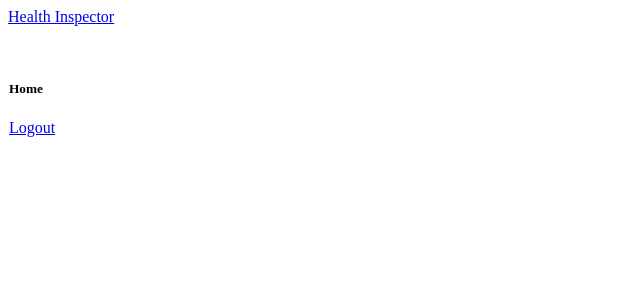
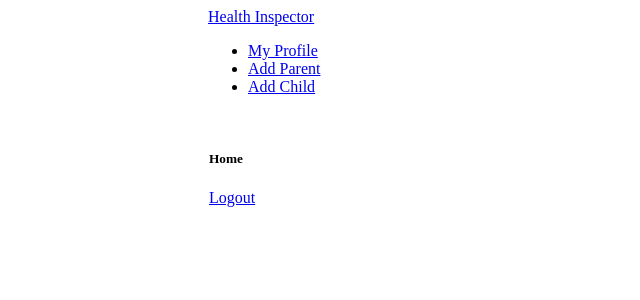
Before and after one commit to rochakgupta/health-inspector, a Django app: page / in a window 1280 px wide. Shown: the top 300 px of the page, without its empty margins (0-640 px from the left). Run offline with Django 3.2, Linux system fonts and the light colour scheme; a user stored in the database is signed in; tables that the repository leaves empty hold one stand-in row (values such as "Sample post"); parts of the project's set-up code (start-up, migrations or seed data) failed here and were passed over; some libraries are stand-ins or nearby versions.

Commit message:
Add Sign Up - Parent and Sign Up - Child

```diff
--- a/health_inspector/account/models.py
+++ b/health_inspector/account/models.py
@@ -48,7 +48,7 @@ class Child(models.Model):
     first_name = models.CharField(max_length=30, null=True, blank=True)
     last_name = models.CharField(max_length=30, null=True, blank=True)
     gender = models.CharField(max_length=2, choices=GENDER_CHOICES, default=GENDER_CHOICES[2][0])
-    parent = models.ForeignKey(CustomUser, on_delete=models.CASCADE, related_name="children")
+    parent = models.ForeignKey(Parent, on_delete=models.CASCADE, related_name="children")
 
     class Meta:
         verbose_name = 'Child'
--- a/health_inspector/account/urls.py
+++ b/health_inspector/account/urls.py
@@ -1,9 +1,11 @@
 from django.conf.urls import url
-from .views import home, login, signup_doctor, logout
+from .views import home, login, signup_doctor, signup_parent, signup_child, logout
 
 urlpatterns = [
     url(r'^$', home, name = "home"),
     url(r'^login/$', login, name = "login"),
     url(r'^logout/$', logout, name = "logout"),
     url(r'^signup-doctor/$', signup_doctor, name ="signup-doctor" ),
+    url(r'^signup-parent/$', signup_parent, name ="signup-parent" ),
+    url(r'^signup-child/$', signup_child, name ="signup-child" ),
 ]
--- a/health_inspector/account/views.py
+++ b/health_inspector/account/views.py
@@ -50,12 +50,53 @@ def signup_doctor(request):
             return render(request, 'account/auth/doctor_signup.html', {'b': b, 'd': d})
         else:
             custom_user = b.save(commit=False)
+            custom_user.username = b.cleaned_data['phone']
             custom_user.set_password(b.cleaned_data['password'])
             custom_user.is_doctor = True
             custom_user.save()
             doctor = d.save(commit=False)
             doctor.doctor = custom_user
             doctor.save()
+            return redirect(reverse('home'))
+
+@login_required
+def signup_parent(request):
+    if not request.user.is_doctor:
+        return redirect(reverse('home'))
+    if request.method == 'GET':
+        context = {'b': BaseSignupForm(prefix='b'), 'p': ParentSignupForm(prefix='p')}
+        return render(request, 'account/auth/parent_signup.html', context)
+    else:
+        b = BaseSignupForm(request.POST, prefix='b')
+        p = ParentSignupForm(request.POST, prefix='p')
+        if not b.is_valid() or not p.is_valid():
+            return render(request, 'account/auth/parent_signup.html', {'b': b, 'p': p})
+        else:
+            custom_user = b.save(commit=False)
+            custom_user.username = b.cleaned_data['phone']
+            custom_user.set_password(b.cleaned_data['password'])
+            custom_user.is_doctor = False
+            custom_user.save()
+            parent = p.save(commit=False)
+            parent.parent = custom_user
+            parent.save()
+            return redirect(reverse('home'))
+
+@login_required
+def signup_child(request):
+    if not request.user.is_doctor:
+        return redirect(reverse('home'))
+    if request.method == 'GET':
+        context = {'f': ChildSignupForm()}
+        return render(request, 'account/auth/child_signup.html', context)
+    else:
+        f = ChildSignupForm(request.POST)
+        if not f.is_valid():
+            return render(request, 'account/auth/child_signup.html', {'f': f})
+        else:
+            child = f.save(commit=False)
+            child.parent = f.valid_parent
+            child.save()
             return redirect(reverse('home'))
 
 def logout(request):
--- a/health_inspector/templates/common/base.html
+++ b/health_inspector/templates/common/base.html
@@ -6,6 +6,20 @@
         <link href="{% static 'common/css/font-awesome.min.css' %}" rel="stylesheet">
         {% include 'material/includes/material_css.html' %}
         <link href="{% static 'common/css/base.css' %}" rel="stylesheet">
+        {% if request.user.is_authenticated %}
+        <style>
+            @media only screen and (min-width : 992px) {
+                header, main{
+                    padding-left: 200px;
+                }
+            }
+            @media only screen and (max-width : 992px) {
+                header, main{
+                    padding-left: 0;
+                }
+            }
+        </style>
+        {% endif %}
         {% block extrahead %} {% endblock %}
     </head>
     <body class="teal">
@@ -13,13 +27,24 @@
             <nav class="top-nav white">
                 <div class="nav-wrapper">
                     <a href="{% url 'home' %}" class="brand-logo teal-text center">Health Inspector</a>
-                    {% block header-content %}
-                        {% if request.user.is_authenticated %}
-
-                        {% endif %}
-                    {% endblock %}
+                    {% if request.user.is_authenticated %}
+                        <div class="container" style="margin-left: 20px;">
+                            <a href="#" data-activates="slide-out" class="button-collapse top-nav full hide-on-large-only teal-text"><i class="mdi-navigation-menu"></i></a>
+                        </div>
+                    {% endif %}
                 </div>
             </nav>
+            {% if request.user.is_authenticated %}
+            <ul id="slide-out" class="side-nav fixed" style="width: 200px;">
+                {% if request.user.is_doctor %}
+                <li><a href="#" class="teal-text">My Profile</a></li>
+                <li><a href="{% url 'signup-parent' %}" class="teal-text">Add Parent</a></li>
+                <li><a href="{% url 'signup-child' %}" class="teal-text">Add Child</a></li>
+                {% else %}
+                <li><a href="#" class="teal-text">My Profile</a></li>
+                {% endif %}
+            </ul>
+            {% endif %}
         </header>
         <main class="container">
             {% block content %} {% endblock %}
```
Also changed, not shown: health_inspector/account/forms.py (+15 -6 lines), health_inspector/account/templates/account/auth/child_signup.html (added, +24 -0 lines), health_inspector/account/templates/account/auth/parent_signup.html (+25 -0 lines), health_inspector/account/migrations/0004_auto_20160901_1527.py (added).
